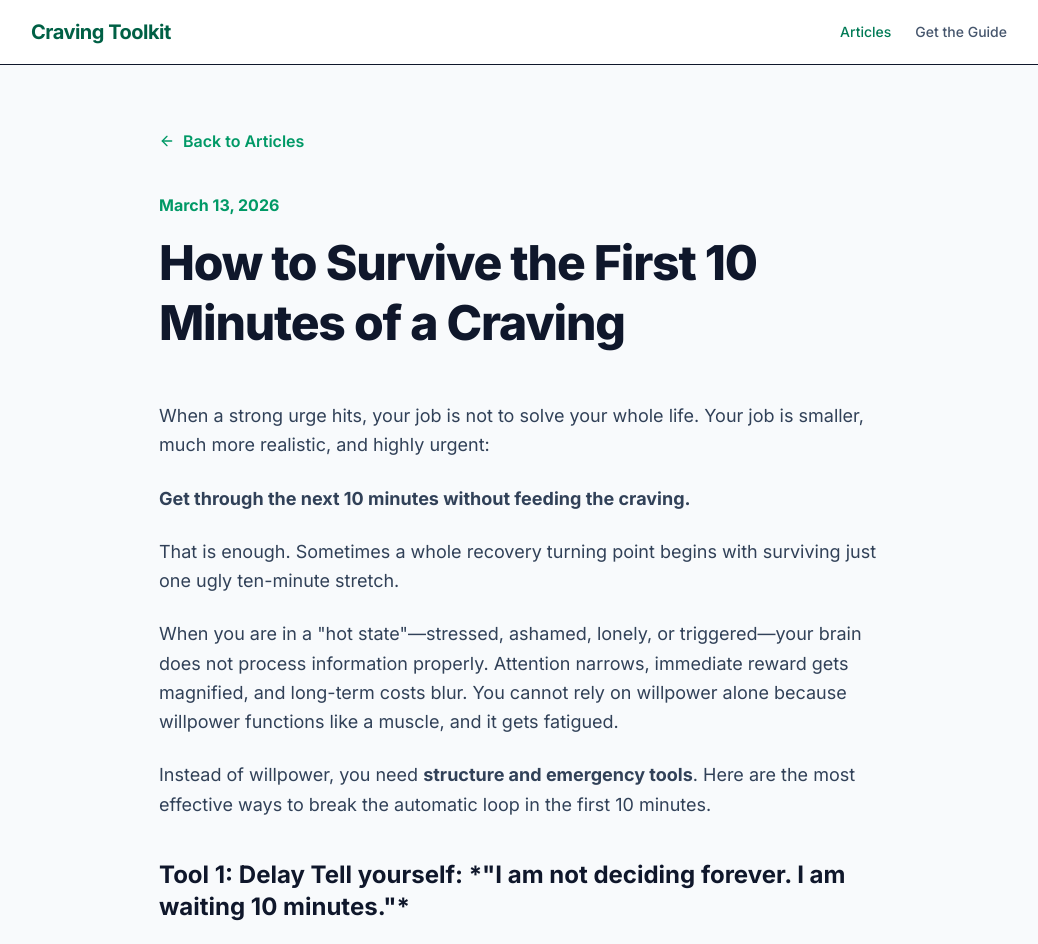
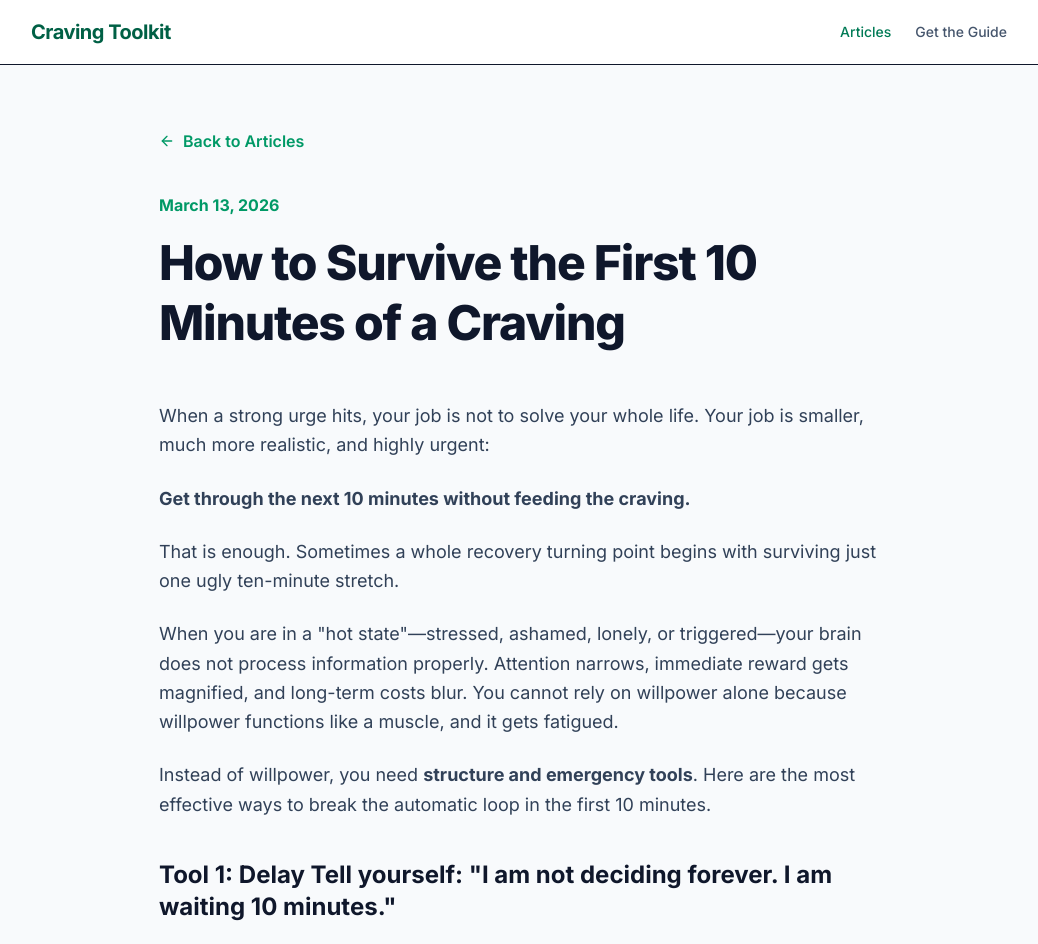
Before and after one commit to JakubHave/craving-toolkit-web, a Next.js app: page /articles/survive-first-10-minutes-of-craving in a window 1280 px wide. Shown: the top 944 px of the page, without its empty margins (121-1159 px from the left). Built offline with nearby package versions, Linux system fonts and the light colour scheme.

Commit message:
Remove italic asterisks from Tool 1 quote

```diff
--- a/src/data/articles.ts
+++ b/src/data/articles.ts
@@ -23,7 +23,7 @@ When you are in a "hot state"—stressed, ashamed, lonely, or triggered—your b
 Instead of willpower, you need **structure and emergency tools**. Here are the most effective ways to break the automatic loop in the first 10 minutes.
 
 ### Tool 1: Delay
-Tell yourself: *"I am not deciding forever. I am waiting 10 minutes."*
+Tell yourself: "I am not deciding forever. I am waiting 10 minutes."
 
 This matters because cravings hate delay. The urge wants speed. It wants automatic action. It wants to move before your wiser, logical self catches up. Delay disrupts the automatic loop, creates space between the urge and the behavior, and lowers the chance of impulsive follow-through. It reminds you that urgency is not the same as necessity.
 
```
